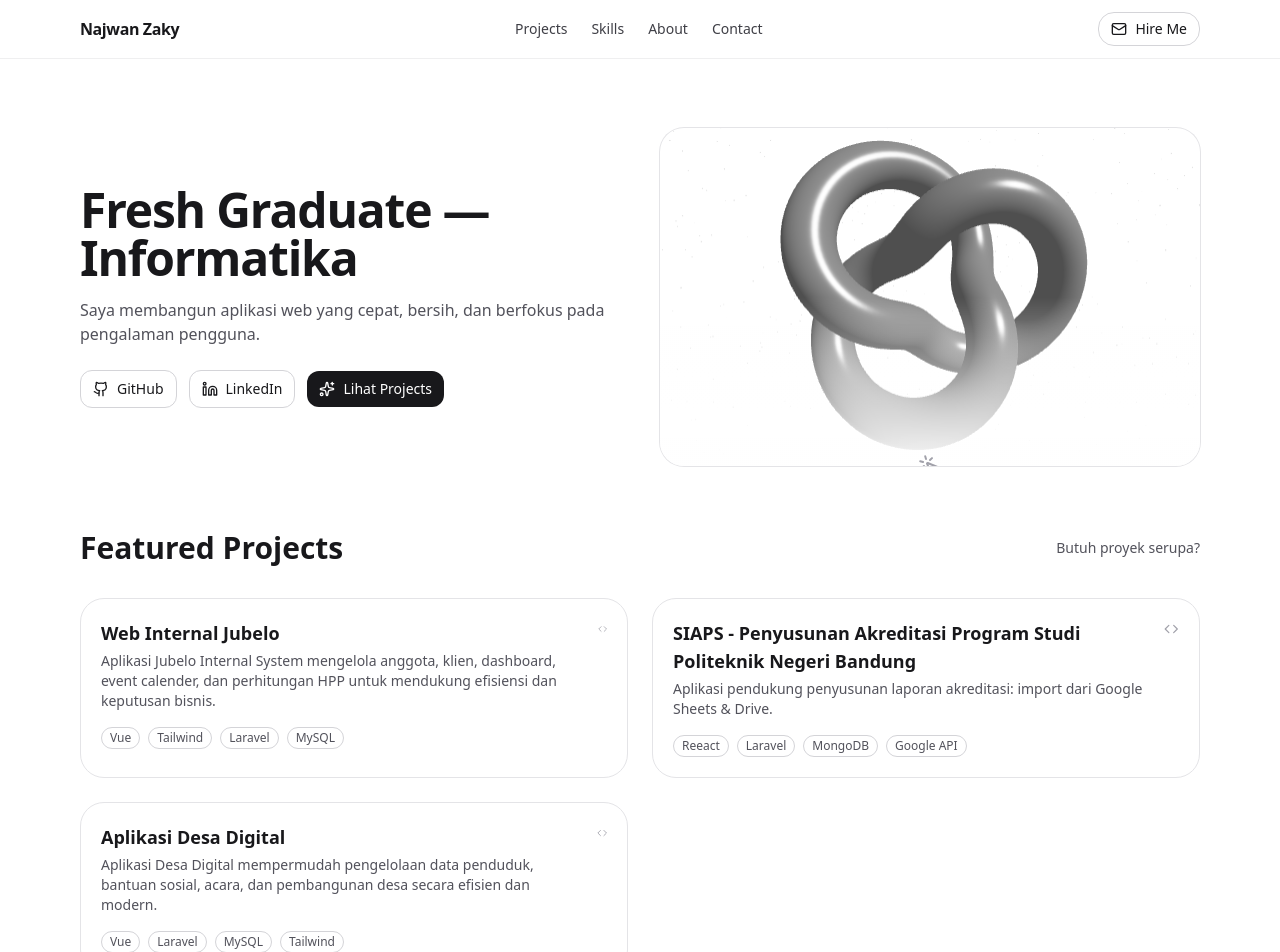
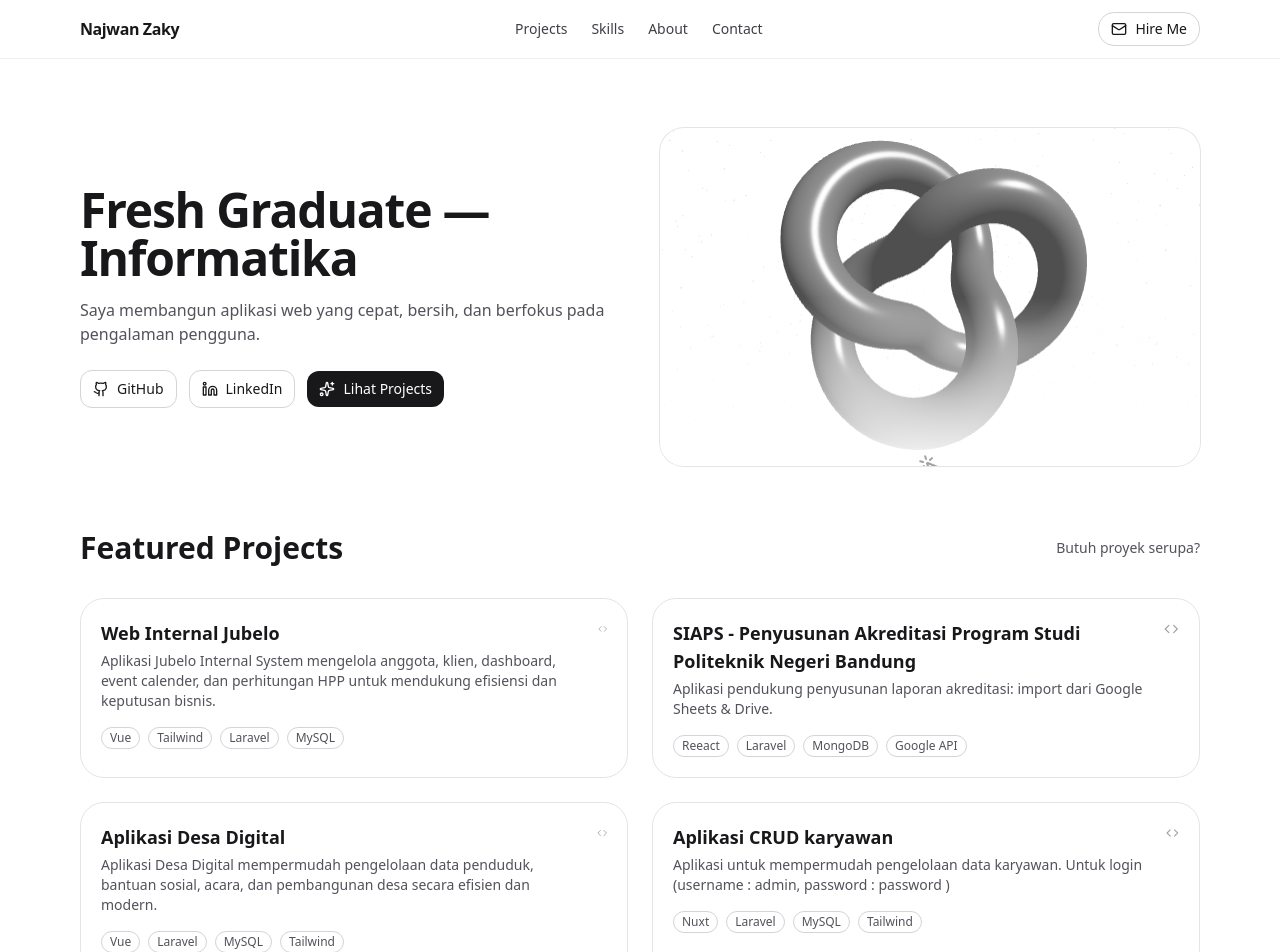
Before and after one commit to najwanzakyahmad/my-porto, a React (Vite) app: page / in a window 1280 px wide. Shown: the top 952 px of the page. Built offline with nearby package versions, Linux system fonts and the light colour scheme.

Commit message:
Add : Project

```diff
--- a/src/App.jsx
+++ b/src/App.jsx
@@ -31,6 +31,7 @@ const DATA = {
     "React",
     "TypeScript",
     "Vue",
+    "Nuxt",
     "Laravel",
     "Tailwind CSS",
     "Node.js",
@@ -55,6 +56,12 @@ const DATA = {
       desc: "Aplikasi Desa Digital mempermudah pengelolaan data penduduk, bantuan sosial, acara, dan pembangunan desa secara efisien dan modern.",
       tags: ["Vue", "Laravel", "MySQL", "Tailwind"],
       link: "#",
+    },
+    {
+      title: "Aplikasi CRUD karyawan",
+      desc: "Aplikasi untuk mempermudah pengelolaan data karyawan. Untuk login (username : admin, password : password )",
+      tags: ["Nuxt", "Laravel", "MySQL", "Tailwind"],
+      link: "https://pegawai-fe-seven.vercel.app/login",
     },
   ],
   timeline: [
```
